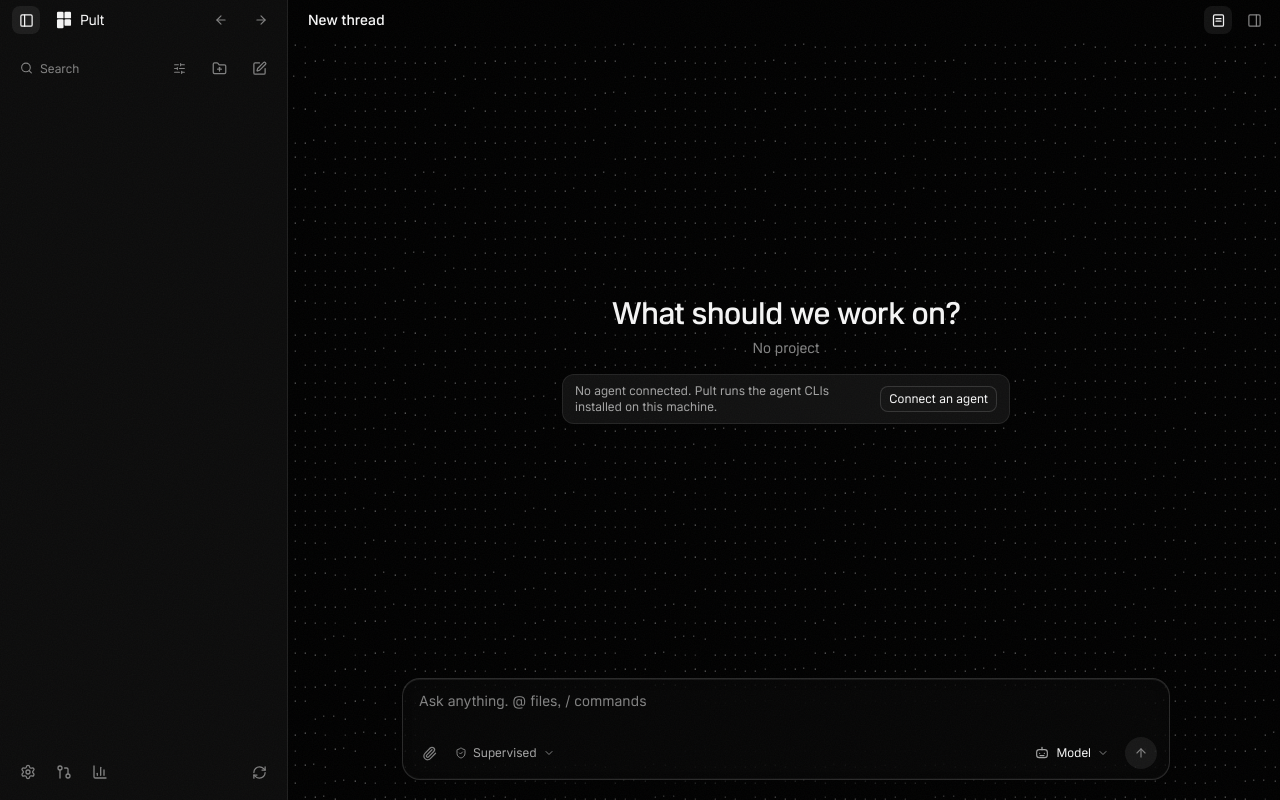
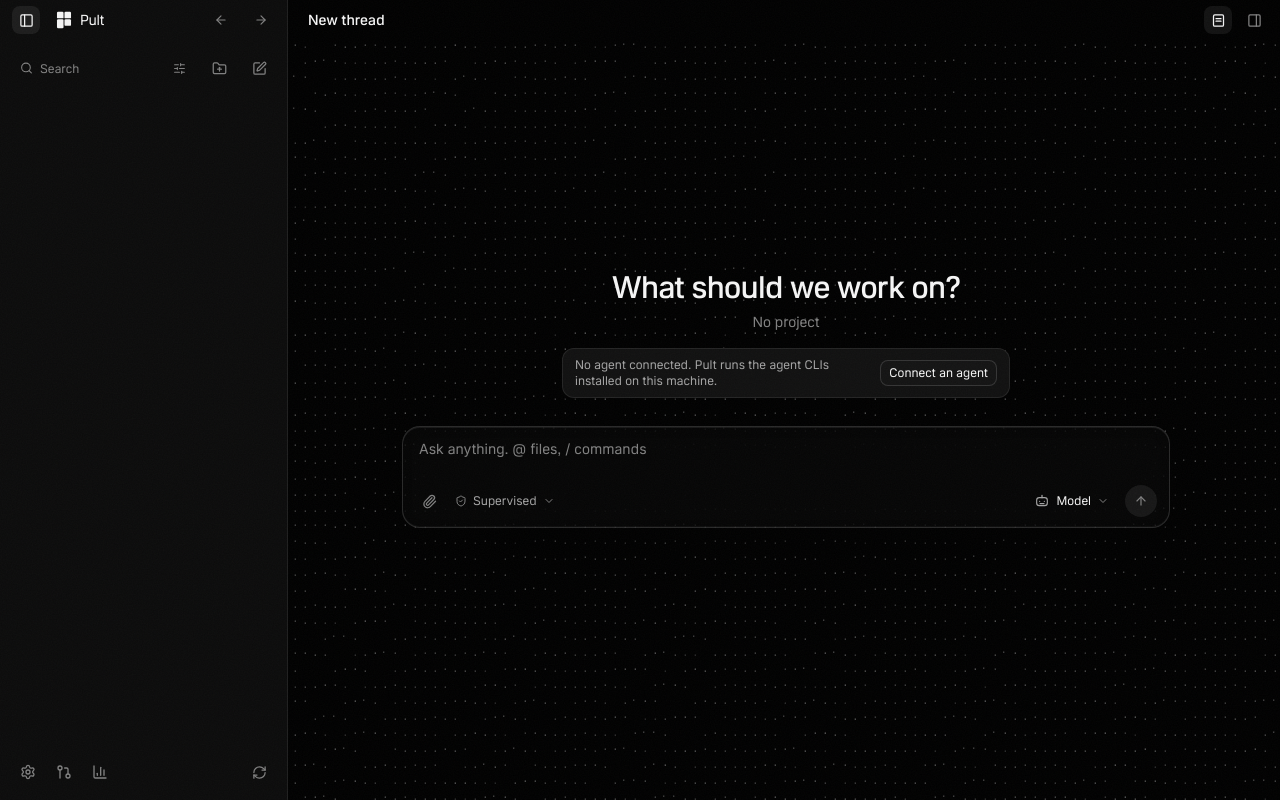
Before and after one commit to tamrazcode/Pult, a React (Vite) app: page /chat in a window 1280 px wide. Built offline with nearby package versions, Linux system fonts and the light colour scheme.

Commit message:
fix(ui): keep the composer centered in the empty state
Reverts the empty-state dock from 8481cc3: the prompt and composer sit together in the middle, as in 0.1.11.

```diff
--- a/src/components/chat/NewChatEmptyState.tsx
+++ b/src/components/chat/NewChatEmptyState.tsx
@@ -17,12 +17,9 @@ export function NewChatEmptyState() {
   const noAgent = enabled.length === 0;
   const onlyMock = enabled.length > 0 && enabled.every((i) => i.driver === "mock");
   return (
-    <div className="relative flex min-h-0 flex-1 flex-col overflow-hidden">
+    <div className="relative flex min-h-0 flex-1 flex-col items-center justify-center overflow-y-auto">
       <LivingAscii />
-      {/* The prompt sits in the space above the composer, and the composer is
-          docked to the bottom of the panel here exactly as it is in an open
-          thread — the two states must not put it in different places. */}
-      <div className="relative z-10 flex min-h-0 flex-1 flex-col items-center justify-center overflow-y-auto py-10">
+      <div className="relative z-10 w-full -translate-y-3 py-10">
         <div className="mx-auto flex w-full max-w-3xl flex-col items-center px-6 text-center">
           <h1 className="text-2xl font-medium tracking-tight text-text-primary">
             {t("chat.firstRun.title")}
@@ -57,9 +54,9 @@ export function NewChatEmptyState() {
             </button>
           )}
         </div>
-      </div>
-      <div className="relative z-10 w-full shrink-0">
-        <Composer />
+        <div className="mt-7">
+          <Composer />
+        </div>
       </div>
     </div>
   );
```
